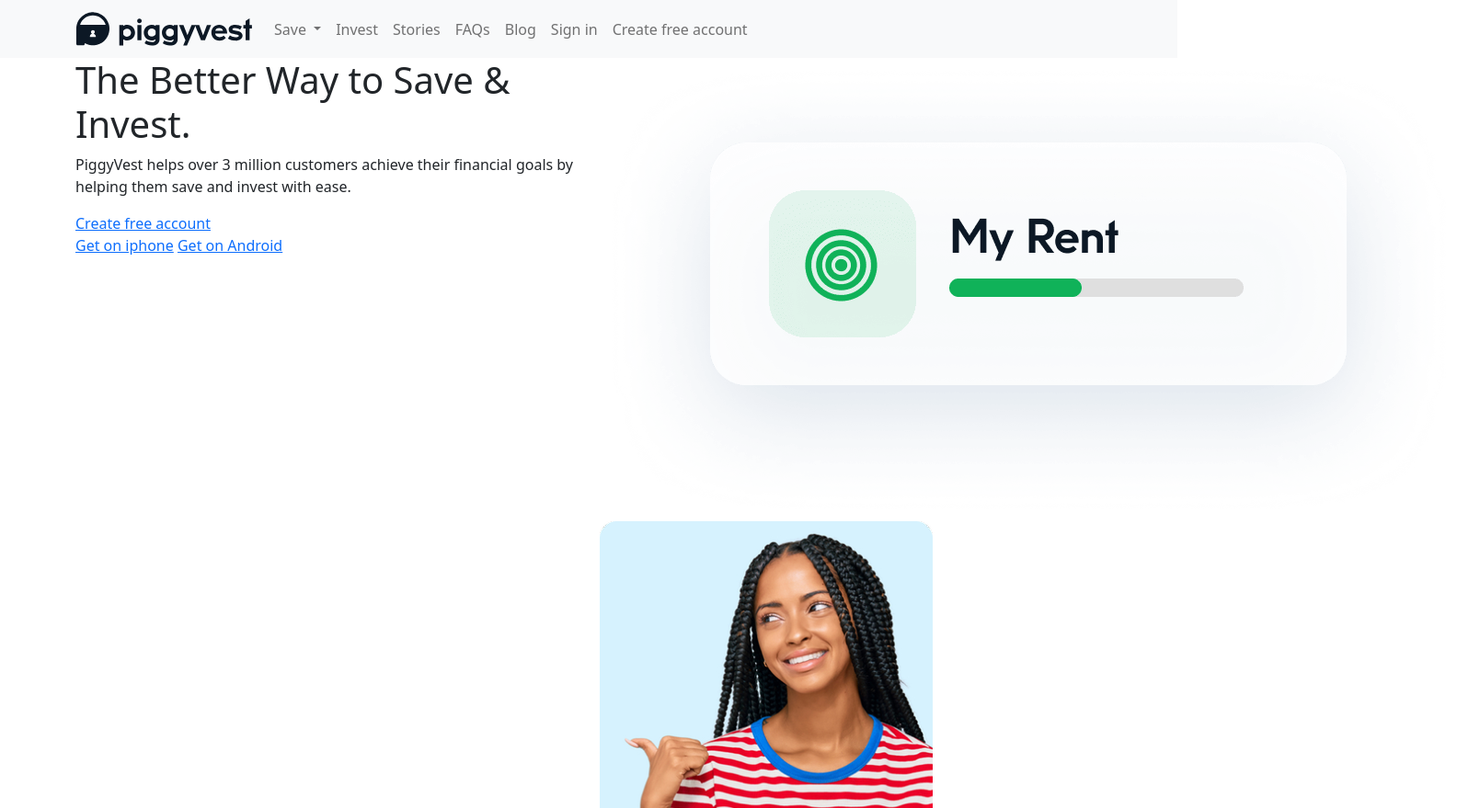
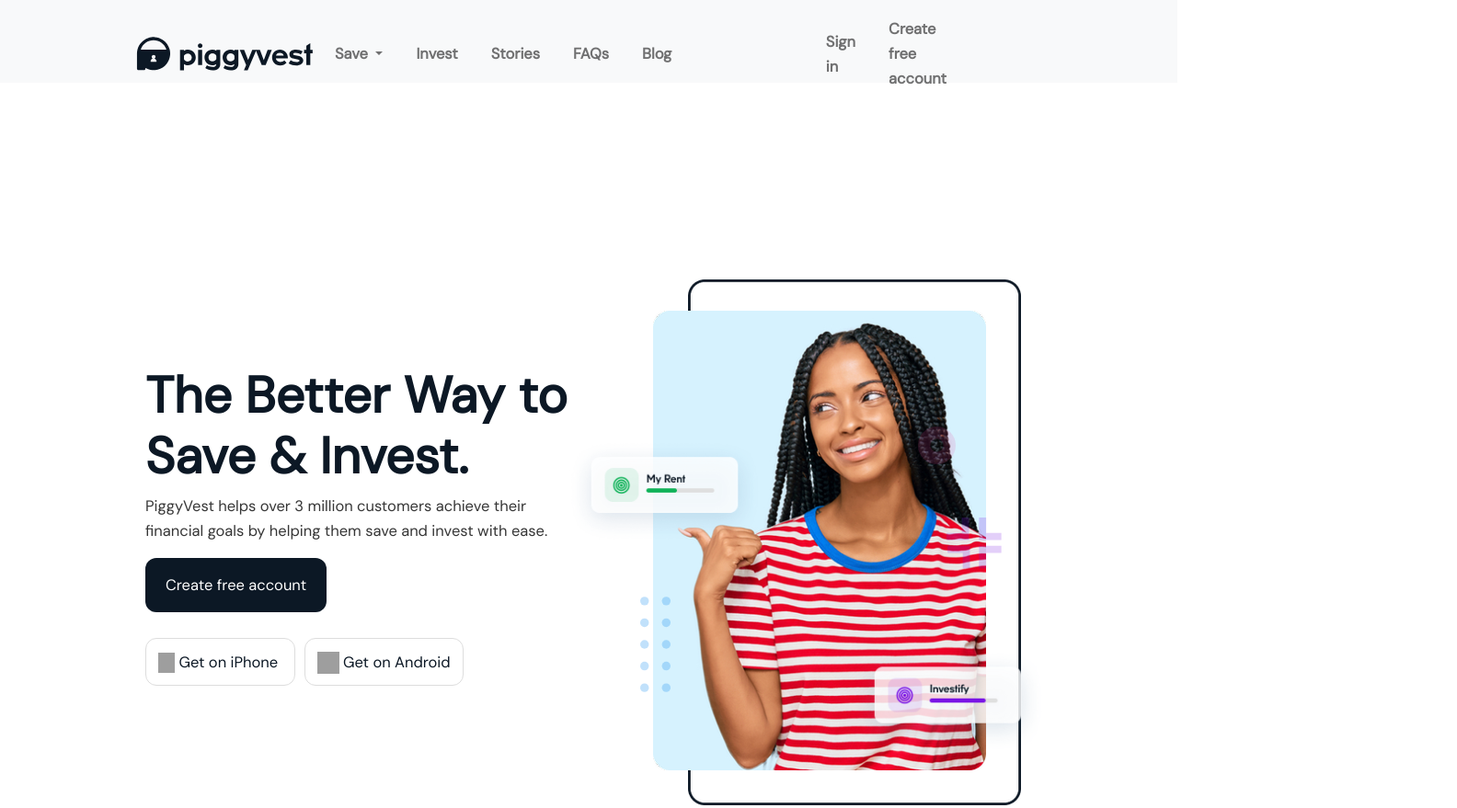
Before and after one commit to Christiano112/PiggyVest-Clone, a website: page index.html in a window 1280 px wide. Shown: the top 879 px of the page at 92% size, 1584 px wide, since content can reach past the window. Drawn offline with nearby package versions, Linux system fonts and the light colour scheme; grey boxes are pictures that could not be loaded.

Commit message:
Section 1
Almost complete. Navbar style and download button transition left

```diff
--- /dev/null
+++ b/assets/css/index.css
@@ -0,0 +1,188 @@
+@import url('https://fonts.googleapis.com/css2?family=DM+Sans&display=swap');
+
+body{
+    font-family: 'DM Sans', sans-serif;
+    font-size: 16.5px;
+    line-height: 27.2px;
+    color: #363636;
+    padding: 0;
+    margin: 0;
+    max-width: 100vw;
+}
+
+.navbar{
+    position: fixed;
+    top: 0;
+    width: 100vw;
+    height: 90px;
+    background-color: hsla(0, 0%, 100%, 0);
+    padding: 10px 10px;
+    z-index: 1000;
+}
+
+
+.container{
+    width: 80%;
+    margin: 0 auto;
+}
+
+.navbar-nav{
+    align-items: center;
+    justify-content: space-between;
+    column-gap: 20px;
+}
+
+.nav-item{
+    font-family: 'DM Sans', sans-serif;
+    font-weight: 700;
+}
+
+.signIn{
+    margin-left: 20%;
+}
+
+.signIn, .navCreateAcct{
+    width: fit-content;
+}
+
+section.header{
+    margin-top: 300px;
+}
+
+section.header .header__text{
+    max-width: 500px;
+    padding: 0 15px;
+    margin-top: -50px;
+}
+
+section.header h1{
+    font-size: 55px;
+    font-weight: 700;
+    color: #0c1825;
+}
+
+.createAcct{
+    display: block;
+    width: fit-content;
+    color: #fff;
+    text-decoration: none;
+    padding: 16px 22px;
+    margin-bottom: 40px;
+    border-radius: 12px;
+    background-color: #0c1825;
+}
+
+.createAcct:hover{
+    background-color: #0d60d8;
+    color: #fff;
+    transition: 1s;
+}
+
+.downldBtn{
+    font: 14px;
+    text-decoration: none;
+    color: #0c1825;
+    background-color: hsla(0, 0%, 100%, 0);
+    padding: 14.5px 13px;
+    border: 1px solid #ddd;
+    border-radius: 12px;
+    margin-top: 40px;
+    margin-right: 10px;
+    transition: 1.5s;
+    transition: transform ease 1.5s;
+}
+
+.downldBtn:hover{
+    color: #0c1825;
+    border: 1px solid #0c1825;
+    transform: translateY(-10px)
+}
+
+.row{
+    min-height: 580.188px;
+    align-items: center;
+    padding: 0 15px;
+}
+
+.header__img{
+    padding: 0 15px;
+    position: relative;
+    justify-content: center;
+}
+
+.rect{
+    width: 362px;
+    height: 572px;
+    position: relative;
+    left: 20%;
+}
+
+.headerImg{
+    width: 362px;
+    height: 500px;
+    position: absolute;
+    left: 14%;
+    top: 6%;
+}
+
+.card{
+    width: 215px;
+    height: 116.266px;
+    background-color: hsla(0, 0%, 100%, 0);
+    border: none;
+    position: absolute;
+}
+
+.card1{
+    top: 30%;
+    left: -5%;
+}
+
+.card2{
+    top: 70%;
+    left: 57%;
+}
+
+.circleHeaderIcon{
+    position: absolute;
+    top: 28%;
+    left: 72%;
+}
+
+.dotHeaderIcon{
+    position: absolute;
+    top: 60%;
+    left: 11.2%;
+}
+
+.security__icon{
+    width: 100px;
+    height: 116px;
+}
+
+section.security{
+    display: flex;
+    justify-content: center;
+    padding-top: 500px;
+    width: 60%;
+    margin: auto;
+    column-gap: 15px;
+}
+
+section.security a{
+    text-decoration: none;
+}
+
+.savings__type img{
+    width: 50px;
+    height: 50px;
+}
+
+.investment__image img{
+    width: 256px;
+    height: 553.531px;
+}
+
+.influencer__img{
+    background-image: url(./);
+}
--- a/index.html
+++ b/index.html
@@ -18,7 +18,8 @@
       referrerpolicy="no-referrer"
     />
     <link rel="stylesheet" href="assets/css/home.css" />
-    <title>Invest in bits and on the go with Investify - PiggyVest</title>
+    <link rel="stylesheet" href="assets/css/index.css">
+    <title>The Better Way To Save & Invest Online - PiggyVest</title>
   </head>
 
   <body class="home">
@@ -62,11 +63,11 @@
                 <a class="nav-link" href="#">Blog</a>
               </li>
 
-              <li class="nav-item">
+              <li class="nav-item signIn">
                 <a class="nav-link" href="login.html">Sign in</a>
               </li>
 
-              <li class="nav-item">
+              <li class="nav-item navCreateAcct">
                 <a class="nav-link" href="register.html">Create free account</a>
               </li>
             </ul>
@@ -83,19 +84,56 @@
             PiggyVest helps over 3 million customers achieve their financial goals
             by helping them save and invest with ease.
           </p>
-          <a href="./register.html" target="_blank" class="nav__register--btn">Create free account</a>
+          <a href="./register.html" target="_blank" class="nav__register--btn createAcct">Create free account</a>
           <div>
             <!-- apple icon and ply store icon needs to be added -->
-            <a href="">Get on iphone</a>
-            <a href="">Get on Android</a>
+            <a class="downldBtn" target="_blank" href="https://apps.apple.com/ng/app/piggyvest/id1263117994">
+              <img src="https://storage.googleapis.com/piggyvestwebsite/piggywebsite2020/apple_icon_32ccc572ff/apple_icon_32ccc572ff.svg" alt="download-apple" width="18" height="22">
+              Get on iPhone
+            </a>
+            <a class="downldBtn" target="_blank" href="https://play.google.com/store/apps/details?id=com.piggybankng.piggy">
+              <img src="https://storage.googleapis.com/piggyvestwebsite/piggywebsite2020/google_icon_9867fc9be6/google_icon_9867fc9be6.svg" alt="download-google" width="24" height="24">
+              Get on Android
+            </a>
           </div>
         </div>
 
         <div class="header__img col-md-6">
-          <!-- 2 svgs are missing -->
-          <img src="./Images/card1.png" alt="card1" />
-          <img src="./Images/headerImg.png" alt="header image" />
-          <img src="./Images/card2.png" alt="card2" />
+          <img class="rect"  src="./Images/rect.png" alt="rect">
+          <img class="headerImg" src="./Images/headerImg.png" alt="header image" />
+          <img class="card card1" src="./Images/card1.png" alt="card1" />
+          <img class="card card2" src="./Images/card2.png" alt="card2" />
+          <!-- Three SVGs inserted here -->
+          <svg
+          class="circleHeaderIcon"
+          width="41"
+          height="41"
+          viewBox="0 0 46 46"
+          fill="none"
+          xmlns="http://www.w3.org/2000/svg"
+          style="transform: translate(0px, 0px); opacity: 1"
+        > <circle cx="23" cy="23" r="15.5" stroke="#E7439C" stroke-opacity="0.15" stroke-width="15"></circle>
+        </svg>
+        <svg class="dotHeaderIcon" width="33" height="108" viewBox="0 0 35 110" fill="none" xmlns="http://www.w3.org/2000/svg" style="transform: translate(0px, 0px); opacity: 1;">
+          <circle cx="5" cy="5" r="5" fill="#2295F2" fill-opacity="0.28"></circle>
+          <circle cx="5" cy="30" r="5" fill="#2295F2" fill-opacity="0.28"></circle>
+          <circle cx="5" cy="55" r="5" fill="#2295F2" fill-opacity="0.28"></circle>
+          <circle cx="5" cy="80" r="5" fill="#2295F2" fill-opacity="0.28"></circle>
+          <circle cx="5" cy="105" r="5" fill="#2295F2" fill-opacity="0.28"></circle>
+          <circle cx="30" cy="5" r="5" fill="#2295F2" fill-opacity="0.28"></circle>
+          <circle cx="30" cy="30" r="5" fill="#2295F2" fill-opacity="0.28"></circle>
+          <circle cx="30" cy="55" r="5" fill="#2295F2" fill-opacity="0.28"></circle>
+          <circle cx="30" cy="80" r="5" fill="#2295F2" fill-opacity="0.28"></circle>
+          <circle cx="30" cy="105" r="5" fill="#2295F2" fill-opacity="0.28"></circle>
+        </svg>
+        <svg class="crossHeaderIcon" width="75" height="75" viewBox="0 0 80 80" fill="none" xmlns="http://www.w3.org/2000/svg" style="transform: translate(0px, 0px); opacity: 1;">
+          <g opacity="0.2">
+            <path d="M34.5601 36.8001H8.64014V28.4001H26.2401V10.5601H34.5601V36.8001Z" fill="#7913E5"></path>
+            <path d="M72.1602 36.8001H46.2402V10.5601H54.5602V28.4001H72.1602V36.8001Z" fill="#7913E5"></path>
+            <path d="M35.6798 69.6001H27.3598V51.7601H9.75977V43.3601H35.6798V69.6001Z" fill="#7913E5"></path>
+            <path d="M54.5602 69.6001H46.2402V43.3601H72.1602V51.7601H54.5602V69.6001Z" fill="#7913E5"></path>
+          </g>
+        </svg>
         </div>
       </div>
 
@@ -391,7 +429,7 @@
           <p>Meet Debo (Mr Macaroni)</p>
         </a>
       </div>
-      <img src="./Images/debo.png" alt="Debo" class="influencer__image" />
+      <div class="influencer__img"></div>
     </section>
 
     <section class="customers">
```
Also changed, not shown: Images/rect.png (added).
